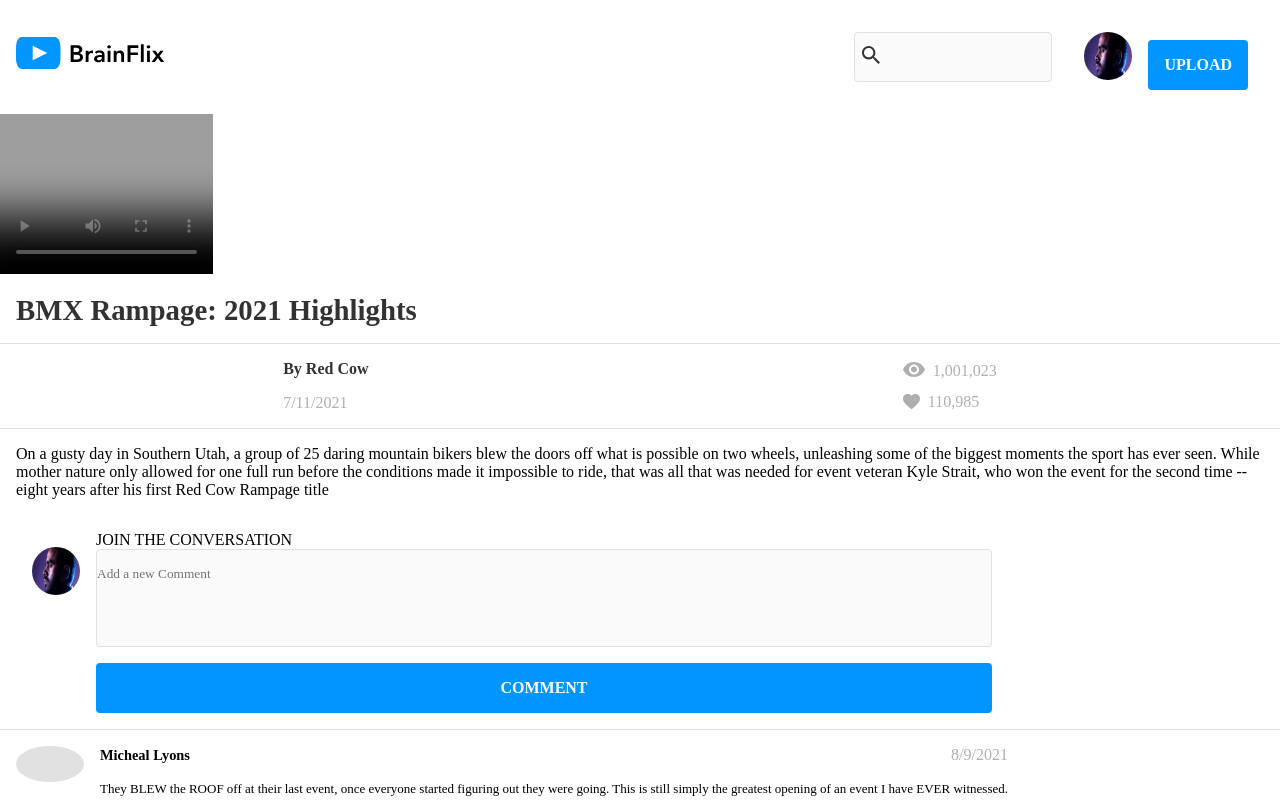
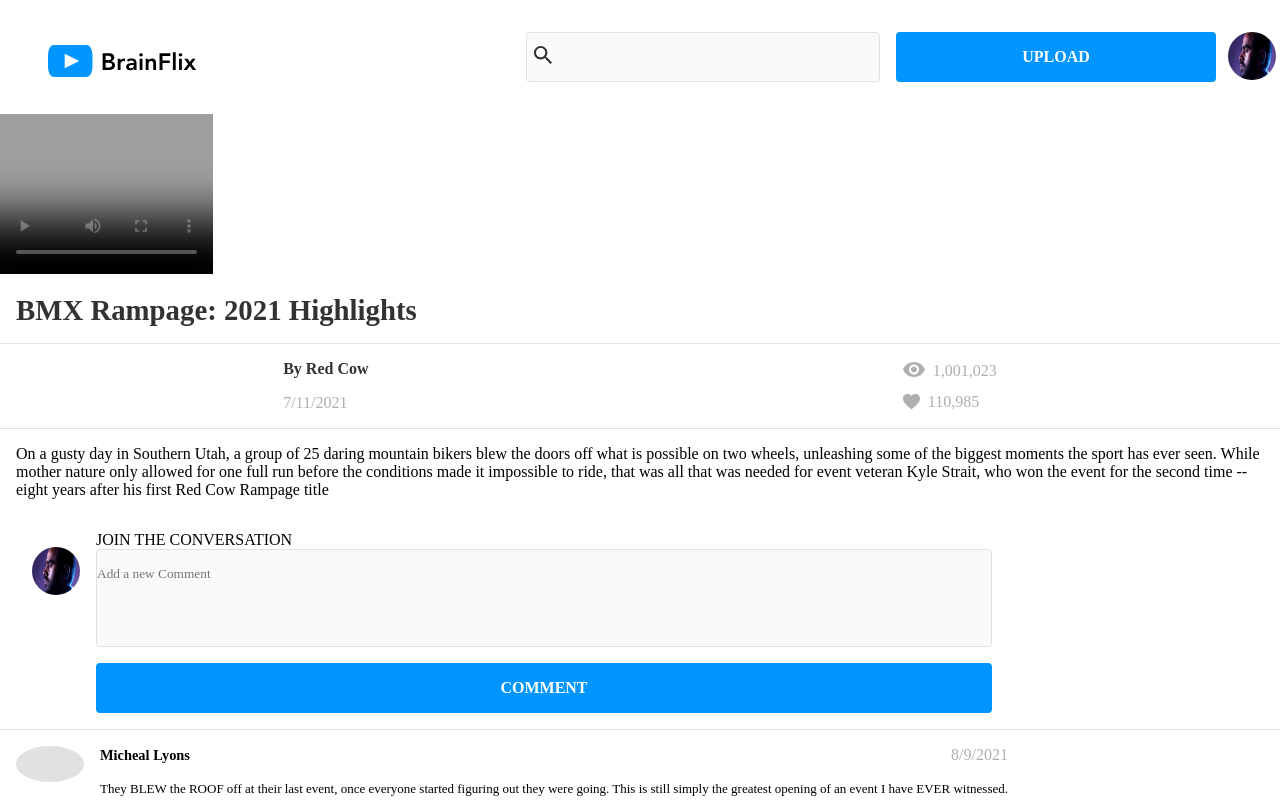
Before and after one commit to Abana55/alec-bana-brainflix, a React (Create React App) app: page / in a window 1280 px wide. Shown: the top 800 px of the page. Built offline with nearby package versions, Linux system fonts and the light colour scheme.

Commit message:
styles made

```diff
--- a/src/components/Header/Header.scss
+++ b/src/components/Header/Header.scss
@@ -9,11 +9,12 @@
         flex-direction: row;
         align-items: center;
         justify-content: space-between;
-        margin: 0 1rem;
+        margin: 0 3rem;
     }
     &__logo {
         height: 4vh;
         padding-bottom: .5rem;
+        padding-top: 1rem;
     }
     &__block {
         display: flex;
@@ -23,6 +24,7 @@
         @include tablet {
             flex-direction: row;
             align-items: center;
+
         }
     }
     &__box {
@@ -31,8 +33,13 @@
     }
     &__icon {
         position: absolute;
-        bottom: 50px;
+        bottom: 119px;
         left: 40px;
+        @include tablet {
+            bottom: 50px;
+            left: 40px;
+        }
+
     }
     &__form {
         display: flex;
@@ -45,6 +52,9 @@
         border:1px solid $mercury;
         border-radius: .25rem;
         background-color: $alabaster;
+        @include tablet {
+            width: 25vw;
+        }
     }
     &__user {
         background-color: $mercury;
@@ -53,6 +63,10 @@
         margin: 1rem;
         border-radius: 50%;
         margin-top: 1rem;
+        @include tablet {
+            position: absolute;
+            right: -60px;
+        }
     }
     &__button {
         background-color: $brainflix-blue;
@@ -63,6 +77,10 @@
         font-size: 1rem;
         font-weight: 600;
         margin-top: 1rem;
+        @include tablet {
+            margin-top: 0;
+            width: 25vw;
+        }
     }
 
 }
```
